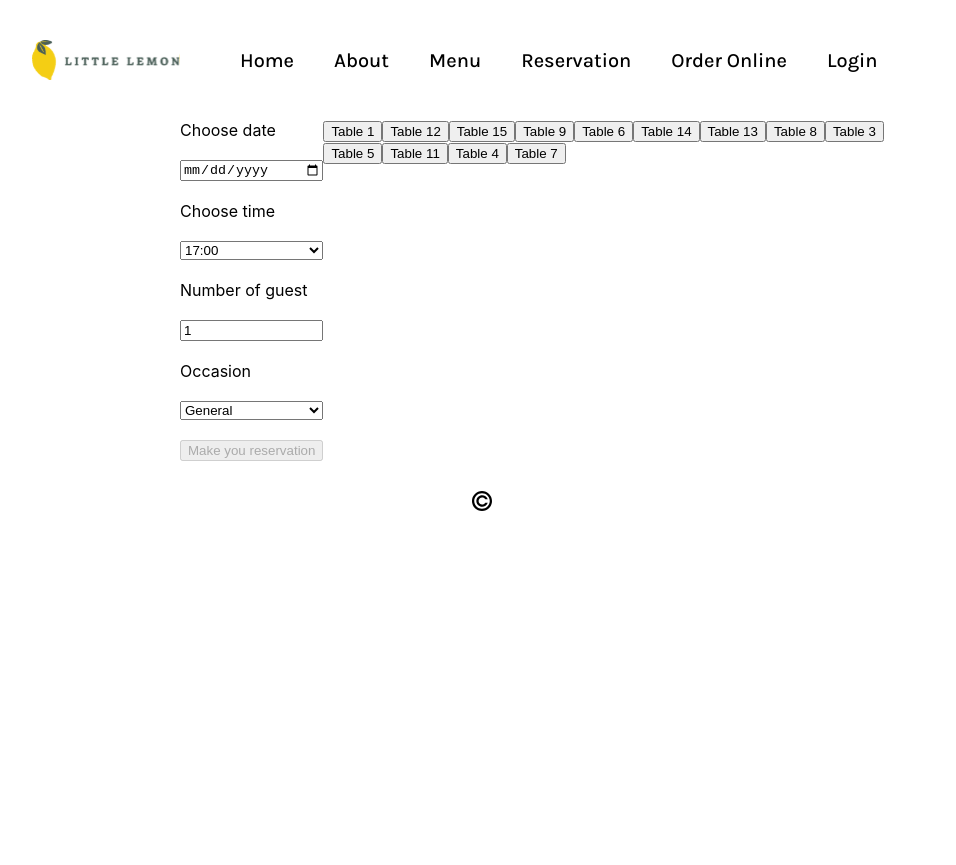
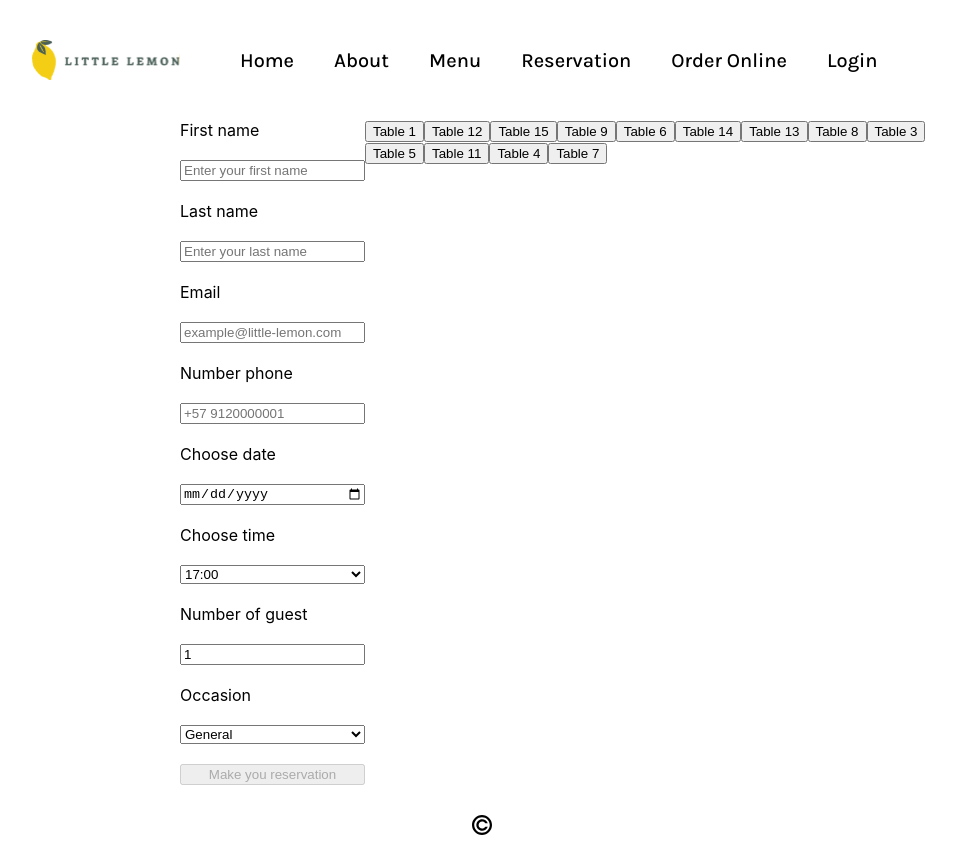
Before and after one commit to juccaicedoac03/little-lemon, a React (Create React App) app: page /reservation in a window 1280 px wide. Shown: the whole page, without its empty margins (158-1114 px from the left). Before the commit the page ends 800 px from the top, so only its background shows below. Built offline with nearby package versions, Linux system fonts and the light colour scheme; a web font is replaced by a local one.

Commit message:
add personal information

```diff
--- a/src/components/BookingForm.js
+++ b/src/components/BookingForm.js
@@ -4,6 +4,14 @@ import { getReservations, formatDate } from "../api/api";
 
 const BookingForm = (props) => {
 
+    const [name, setName] = useState("");
+    const [isNameValid, setIsNameValid] = useState(true);
+    const [lastname, setLastname] = useState("");
+    const [isLastnameValid, setIsLastnameValid] = useState(true);
+    const [email, setEmail] = useState("");
+    const [phone, setPhone] = useState("");
+    const [isEmailValid, setIsEmailValid] = useState(true);
+    const [isPhoneValid, setIsPhoneValid] = useState(true);
     const [date, setDate] = useState( formatDate(new Date()) );
     const [guests, setGuests] = useState(1);
     const [occasion, setOccasion] = useState("general");
@@ -12,7 +20,25 @@ const BookingForm = (props) => {
 
     const validateForm = () => {
 
-        const formErrors = {};
+        let validName = false;
+        if (name.length > 0) {
+            validName = true;
+        };
+
+        let validLastname = false;
+        if (lastname.length > 0) {
+            validLastname = true;
+        };
+
+        let validEmail = false;
+        if (/^[^@]+@[^.]+\..+$/.test(email)) {
+            validEmail = true;
+        };
+
+        let validPhone = false;
+        if (/^\+\d{2,3} \d{10}$/.test(phone)) {
+            validPhone = true;
+        };
 
         let validDate = true;
         if ( new Date(date.replace(/-/g,'/')) < new Date(formatDate(new Date()).replace(/-/g,'/')) ) {
@@ -27,11 +53,10 @@ const BookingForm = (props) => {
         let validReservations = false;
         if (props.options.reservationList.length > 0) {
             validReservations = true;
-        } else {
-            formErrors["reservations"] = "Select a table";
         };
 
-        return (!validDate || !validGuests || !validReservations)
+
+        return (!validName || !validLastname || !validPhone || !validEmail || !validDate || !validGuests || !validReservations)
     };
 
     const handleSubmit = (e) => {
@@ -42,6 +67,28 @@ const BookingForm = (props) => {
         }*/
         alert("Account created!");
         props.submitForm(props.options.reservationList);
+    };
+
+    const handleNameBlur = (e) => {
+        setIsNameValid(e.target.value.length > 0);
+    };
+    const handleLastnameBlur = (e) => {
+        setIsLastnameValid(e.target.value.length > 0);
+    };
+    const handleEmailBlur = (e) => {
+        if (e.target.value.length > 0) {
+            setIsEmailValid( /^[^@]+@[^.]+\..+$/.test(e.target.value) );
+        } else {
+            setIsEmailValid(true);
+        }
+        ;
+      };
+    const handlePhoneBlur = (e) => {
+        if (e.target.value.length > 0) {
+            setIsPhoneValid(/^\+\d{2,3} \d{10}$/.test(e.target.value));
+        } else {
+            setIsPhoneValid(true);
+        };
     };
 
     const handleDateChange = (e) => {
@@ -82,6 +129,18 @@ const BookingForm = (props) => {
 
     return (
         <form onSubmit={handleSubmit} style={{display: "grid", maxWidth: "200px", gap: "20px"}}>
+            <label htmlFor="firstname">First name</label>
+            <input type="text" id="firstname" name="firstname" value={name} placeholder="Enter your first name" onChange={(e)=>{setName(e.target.value)}} onBlur={handleNameBlur} required arial-label="Enter first name"/>
+            {!isNameValid && (<div className="error">Please enter a first name</div>)}
+            <label htmlFor="lastname">Last name</label>
+            <input type="text" id="lastname" name="lastname" value={lastname} placeholder="Enter your last name" onChange={(e)=>{setLastname(e.target.value)}} onBlur={handleLastnameBlur} required arial-label="Enter last name"/>
+            {!isLastnameValid && (<div className="error">Please enter a last name</div>)}
+            <label htmlFor="email">Email</label>
+            <input type="email" id="email" name="email" value={email} placeholder="example@little-lemon.com" onChange={(e)=>{setEmail(e.target.value)}} onBlur={handleEmailBlur} required arial-label="Enter email"/>
+            {!isEmailValid && (<div className="error">Please enter a valid Email address</div>)}
+            <label htmlFor="numberPhone">Number phone</label>
+            <input type="tel" id="numberPhone" name="numberPhone" pattern="+[0-9]{2,3} [0-9]{10}" placeholder="+57 9120000001" onChange={(e)=>{setPhone(e.target.value)}} onBlur={handlePhoneBlur} required arial-label="Enter number phone"/>
+            {!isPhoneValid && (<div className="error">Please enter a valid phone number</div>)}
             <label htmlFor="date">Choose date</label>
             <input type="date" id="date" name="date" value={date} required onChange={handleDateChange} arial-label="Select a date"/>
             {(errors.date && errors.date.length>0) && <div className="error">{errors.date}</div>}
```
